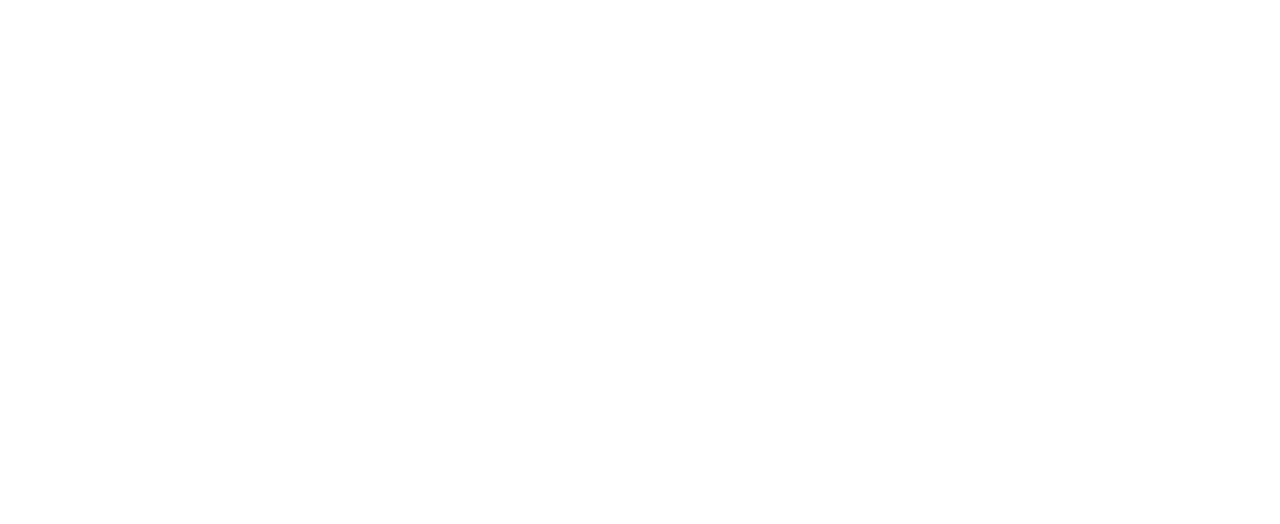
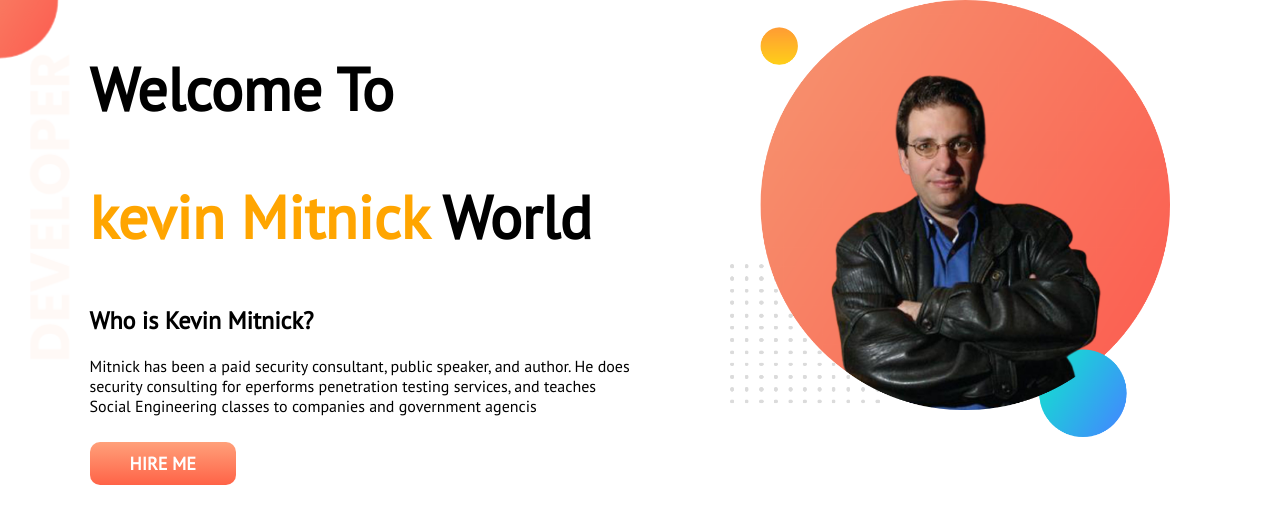
Before and after one commit to alamin2710/portfolio_website, a plain HTML site: page index.html in a window 1280 px wide. Drawn offline with Linux system fonts and the light colour scheme; a web font is replaced by a local one.

Commit message:
kevin_portfolio

```diff
--- a/index.html
+++ b/index.html
@@ -1,13 +1,42 @@
 <!DOCTYPE html>
 <html lang="en">
+
 <head>
     <meta charset="UTF-8">
     <meta http-equiv="X-UA-Compatible" content="IE=edge">
     <meta name="viewport" content="width=device-width, initial-scale=1.0">
-    <title>Personal_portfolio</title>
+    <title>Kevin-Mitnick_portfolio</title>
+    <link rel="preconnect" href="https://fonts.googleapis.com">
+    <link rel="preconnect" href="https://fonts.gstatic.com" crossorigin>
+    <link
+        href="https://fonts.googleapis.com/css2?family=Arima&family=Cairo&family=PT+Sans&family=Playfair+Display:ital,wght@1,600&display=swap"
+        rel="stylesheet">
     <link rel="stylesheet" href="style.css">
 </head>
+
 <body>
+    <!--Top Section start-->
+    <section class="top-banner">
+        <!--top section left side start-->
+        <div class="first_section">
+            <h1>Welcome To</h1>
+            <h1><span class="text-color">kevin Mitnick</span> World</h1>
+            <h2>Who is Kevin Mitnick?</h2>
+            <p>Mitnick has been a paid security consultant, public speaker, and author. He does security consulting for
+                eperforms penetration testing services, and teaches Social Engineering classes to companies and
+                government agencis</p>
+            <br>
+            <a class="btn" href="#">HIRE ME</a>
+            <!--End left side-->
+        </div>
+        <!--top section right side start-->
+        <div class="first_section">
+            <img src="images/my-bg.png" alt="kevin-Mitnic-photo.">
+        </div>
+        <!--End right side-->
+    </section>
+    <!--Top Section End-->
 
 </body>
+
 </html>
--- a/style.css
+++ b/style.css
@@ -0,0 +1,45 @@
+/* full body style start here */
+body {
+    font-family: 'PT Sans', sans-serif;
+    margin: 0%;
+}
+
+/* full body style End */
+h1 {
+    font-size: 60px;
+}
+
+.text-color {
+    color: orange;
+}
+
+section {
+    display: flex;
+}
+
+/* class=top-banner style start */
+.top-banner {
+    background-image: url(images/top-banner.png);
+    background-repeat: no-repeat;
+}
+
+.first_section {
+    width: 50%;
+    padding-left: 7%;
+}
+
+.first_section img {
+    width: 80%;
+}
+
+.btn {
+    color: white;
+    text-decoration: none;
+    padding: 10px 40px;
+    text-align: center;
+    font-weight: 700;
+    border: none;
+    background-image: linear-gradient(lightsalmon, tomato);
+    border-radius: 10px;
+    font-size: large;
+}
```
Also changed, not shown: images/dream-bg.png (added), images/exp-bg.png (added), images/jhankar.png (added), images/jhankar2.png (added), images/kevin-color.png (added), images/kevin_1.png (added), images/kevin_2.png (added), images/my-bg-2.png (added), images/my-bg.png (added), images/my-bg2.png (added), images/top-banner.png (added), 7 other files.
